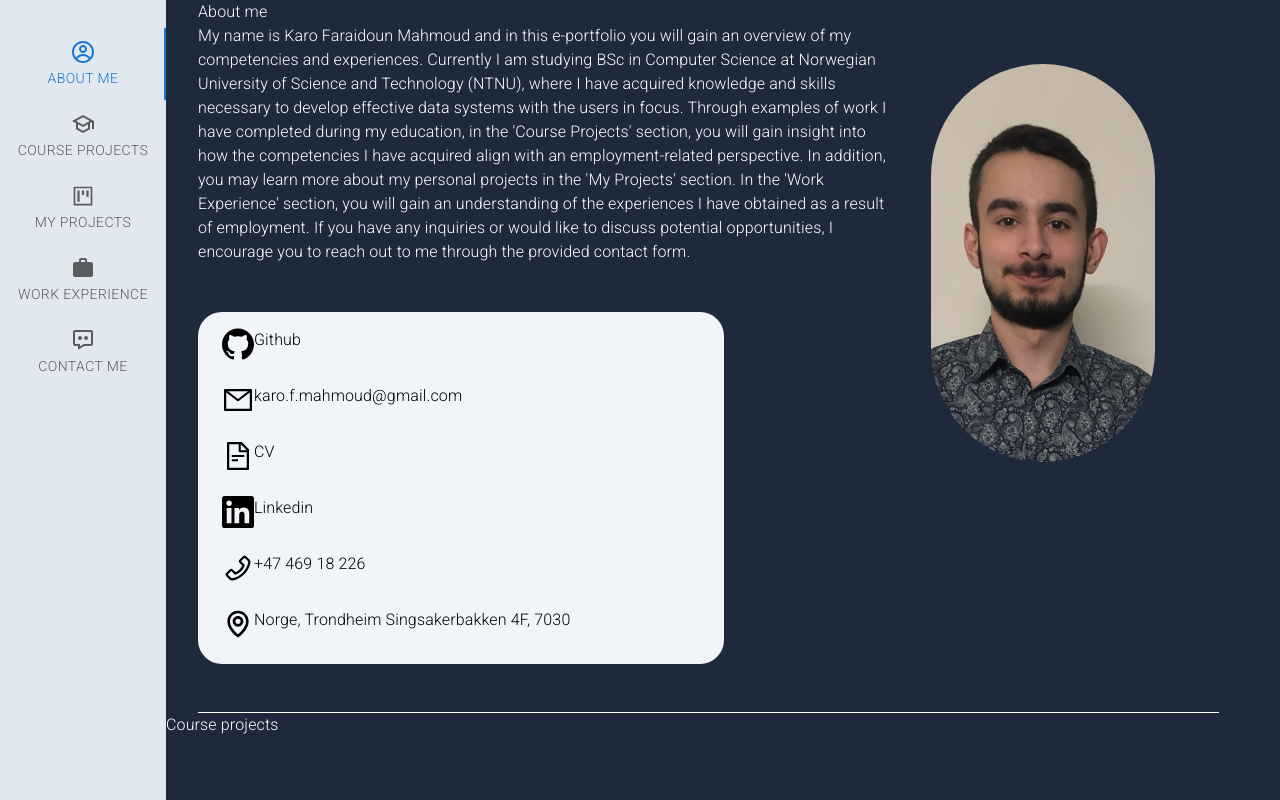
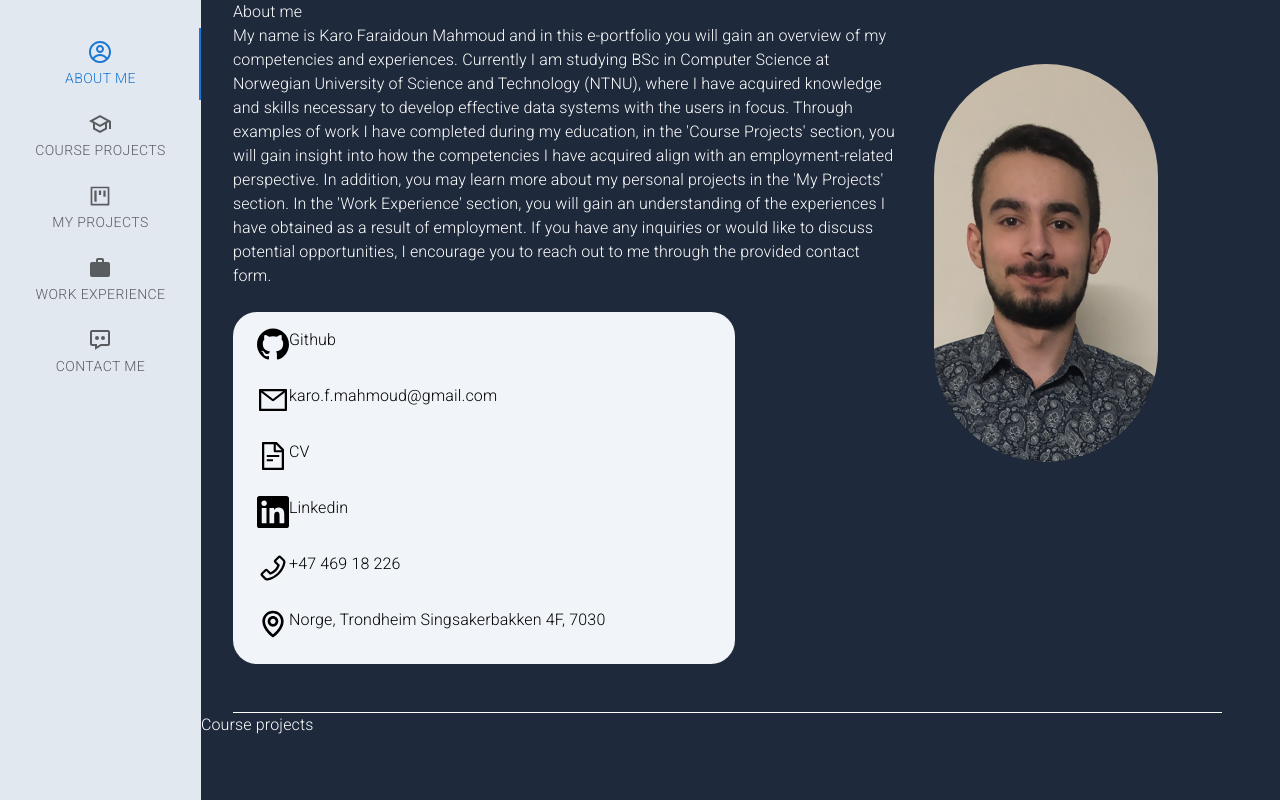
Before and after one commit to karofmah/my-eportfolio, a Next.js app: page / in a window 1280 px wide. Shown: the top 800 px of the page. Built offline with nearby package versions, Linux system fonts and the light colour scheme.

Commit message:
Improved sidebar for different screen heights

```diff
--- a/app/components/About.tsx
+++ b/app/components/About.tsx
@@ -65,7 +65,7 @@ export default function About(props:any){
           </ul>
       </div>
         </div>
-        <img src={props.imageURL} alt="Profile picture" className="opacity-80 hover:translate-x-1 hover:-translate-y-1 hover:shadow-2xl object-cover object-center max-w-md mx-8 mt-16 mr-16 rounded-full w-64 h-80 md:h-96 lg:h-3/5 2xl:h-4/5 duration-200" />
+        <img src={props.imageURL} alt="Profile picture" className="opacity-80 hover:translate-x-1 hover:-translate-y-1 hover:shadow-2xl object-cover object-center max-w-md mx-8 mt-16 mr-16 rounded-full w-64 h-80 md:h-96 lg:h-3/5 2xl:h-3/5 duration-200" />
     </div>
 
     )
--- a/app/components/MainPage.tsx
+++ b/app/components/MainPage.tsx
@@ -94,7 +94,7 @@ export default function MainPage (){
 
   return(
     <div className='flex bg-slate-200'>
-    <div className='sticky top-0 h-screen w-4/5'>
+    <div className='sticky top-0 h-screen w-full'>
       <SideBar
       tabRefs={refs}
       valueY={scrollTop}
--- a/app/components/Project.tsx
+++ b/app/components/Project.tsx
@@ -55,7 +55,7 @@ export default function Project(props:any){
           {
             images.map( (image, i) => (
 
-            <div className="bg-no-repeat bg-cover bg-center h-64 duration-200" style={{backgroundImage: `url(${image})`}} >
+            <div key={i} className="bg-no-repeat bg-cover bg-center h-64 duration-200" style={{backgroundImage: `url(${image})`}} >
 
             </div>
             ))
--- a/app/components/SideBar.tsx
+++ b/app/components/SideBar.tsx
@@ -1,6 +1,7 @@
 import * as React from 'react';
 import Tabs from '@mui/material/Tabs';
 import Tab from '@mui/material/Tab';
+import { Box } from '@mui/material';
 import {useEffect} from 'react'
 import {CgProfile} from "react-icons/cg"
 import {MdOutlineSchool, MdWork} from 'react-icons/md'
@@ -13,7 +14,7 @@ export default function SideBar(props:any) {
 
   const refs:any []=props.tabRefs
 
-  const tabStyle='hover:text-blue-500 mb-20 sm:mb-16 lg:mb-8 bg-gradient-to-t duration-400 hover:from-slate-200 hover:via-blue-200 hover:to-slate-200 '
+  const tabStyle='hover:text-blue-500 mb-8 bg-gradient-to-t duration-400 hover:from-slate-200 hover:via-blue-200 hover:to-slate-200 mb-24'
   const iconStyle='h-8 w-8 lg:h-6 lg:w-6'
 
     const handleTabClick = (ref:React.RefObject<HTMLDivElement>) => {
@@ -48,13 +49,19 @@ export default function SideBar(props:any) {
   }, [props.valueY]);
 
   return (
+    <Box
+    className="h-screen"
+    display="flex"
+    alignItems="center"
+    justifyContent="center"
+    >
 
       <Tabs
-        className="br-1 pt-7"
+        className="br-1 pt-7 w-full h-full"
         orientation="vertical"
         value={value}
         onChange={handleChange}
-        centered
+        variant='scrollable'
       >
 
         <Tab label={innerWidth>=1024 ? "About me" : "" }  className={tabStyle}
@@ -82,8 +89,10 @@ export default function SideBar(props:any) {
         icon= {<BiMessageDots className={iconStyle} /> }
         />
 
+
       </Tabs>
 
+      </Box>
 
   );
 }
--- a/app/layout.tsx
+++ b/app/layout.tsx
@@ -6,6 +6,8 @@ const inter = Inter({ subsets: ['latin'] })
 export const metadata = {
   title: 'My Eportfolio',
   description: 'Generated by create next app',
+  name: "viewport",
+  content: "width=device-width, initial-scale=1.0"
 }
 
 export default function RootLayout({
```
